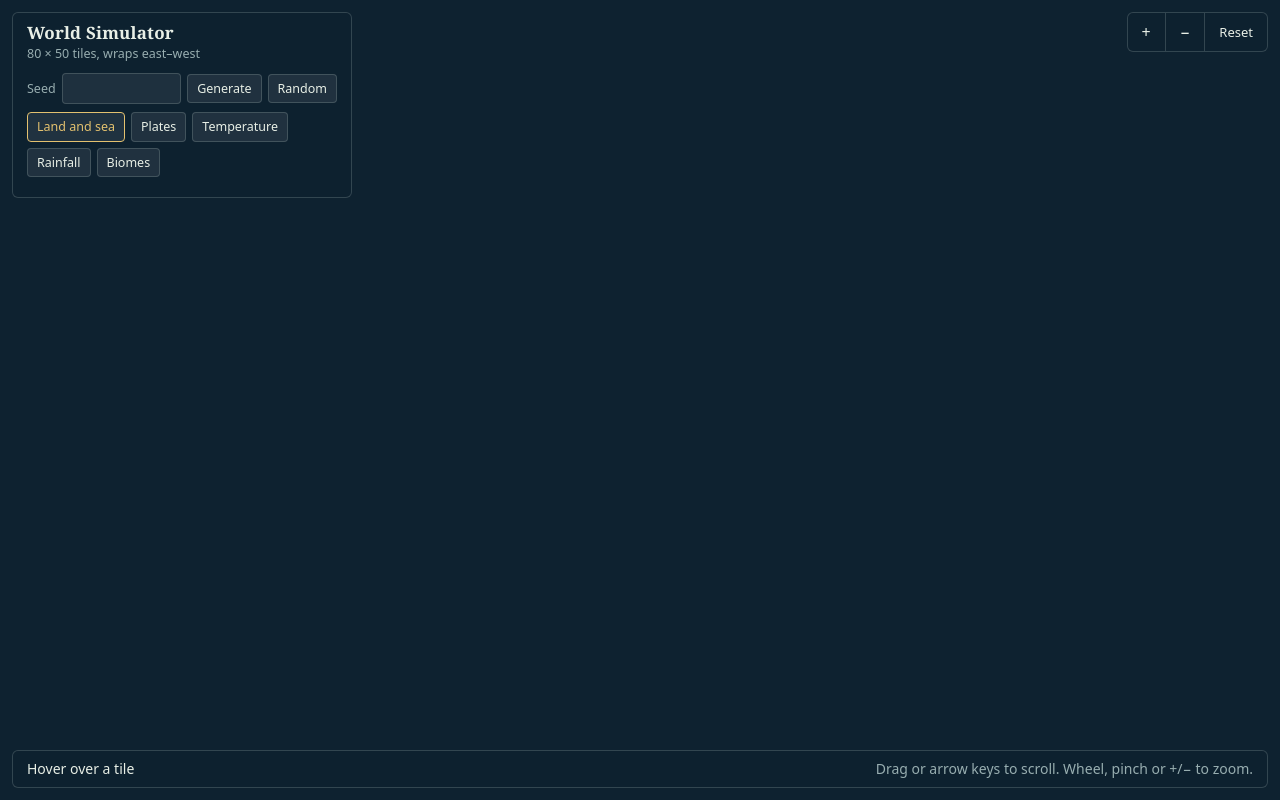
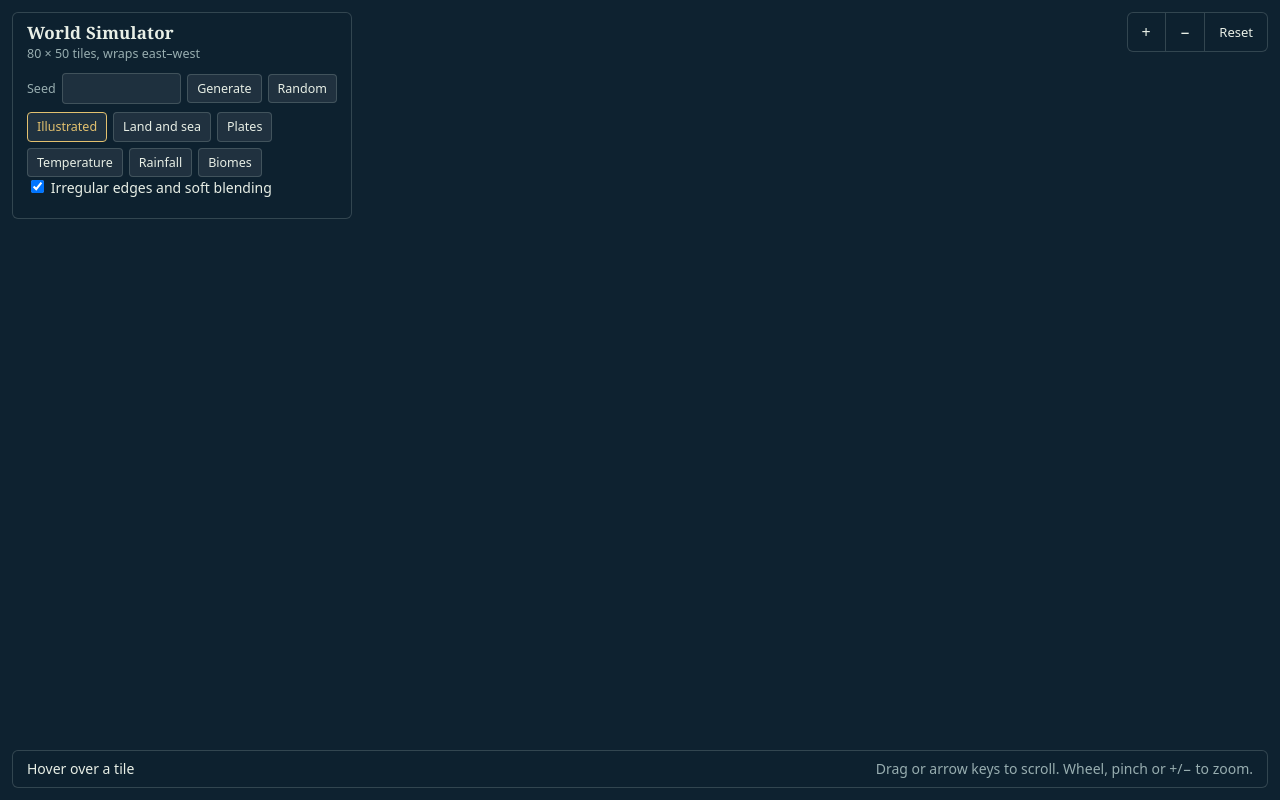
Before and after one commit to david820428/WorldSimulator, a plain HTML site: page index.html in a window 1280 px wide. Drawn offline with Linux system fonts and the light colour scheme; a script that the page names is missing.

Commit message:
Update mode buttons and add soft edges checkbox

```diff
--- a/index.html
+++ b/index.html
@@ -19,12 +19,14 @@
       <button type="button" id="dice">Random</button>
     </form>
     <div class="modes" role="group" aria-label="Map view">
-      <button data-mode="land" aria-pressed="true">Land and sea</button>
+      <button data-mode="art" aria-pressed="true">Illustrated</button>
+      <button data-mode="land" aria-pressed="false">Land and sea</button>
       <button data-mode="plates" aria-pressed="false">Plates</button>
       <button data-mode="temp" aria-pressed="false">Temperature</button>
       <button data-mode="rain" aria-pressed="false">Rainfall</button>
       <button data-mode="biome" aria-pressed="false">Biomes</button>
     </div>
+    <label class="edges"><input type="checkbox" id="soft-edges" checked> Irregular edges and soft blending</label>
     <div id="legend" hidden><span></span><div class="ramp"></div><span></span></div>
     <div id="report"></div>
   </header>
```
